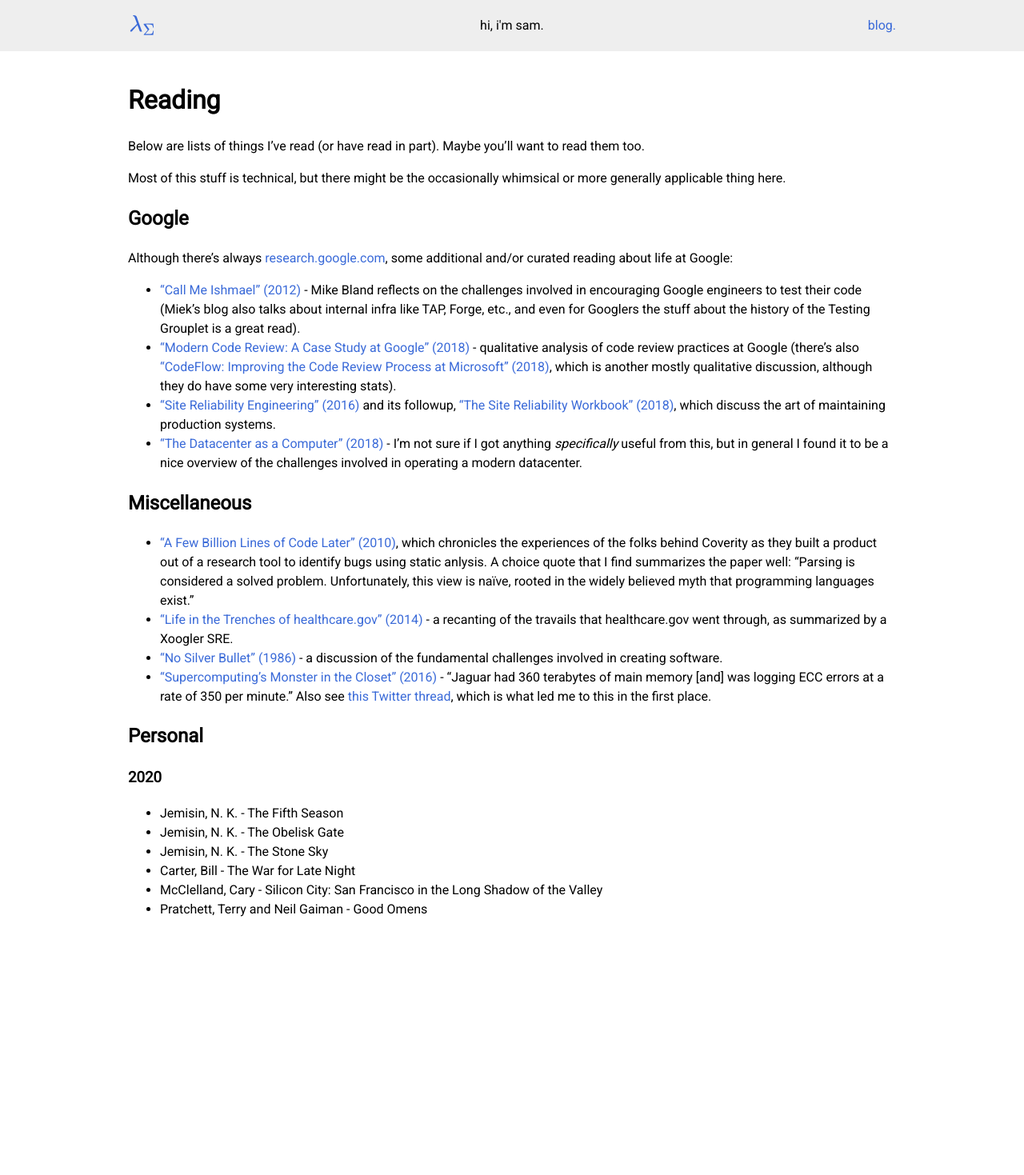
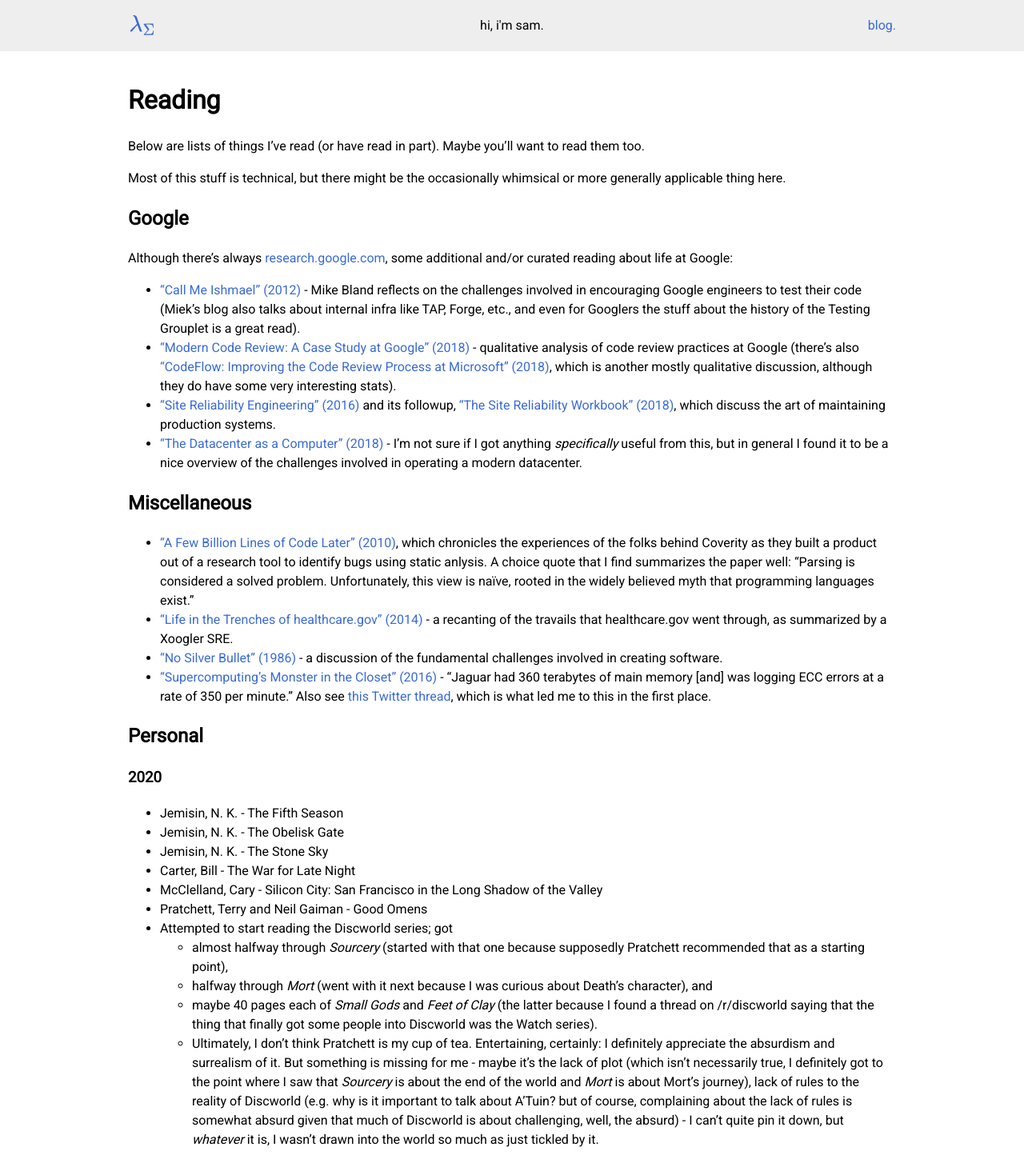
Before and after one commit to sxlijin/sxlijin.github.io, a Jekyll site: the page built from reading.md, in a window 1280 px wide. Shown: the whole page at 80% size. Built offline with Jekyll 4.4.1, drawn with Linux system fonts in a browser that asks for light colours; our own code applies the rules of GitHub Pages for plain Markdown files; before the commit the page ends 1181 px from its top, so only the background shows below that.

Commit message:
add my attempt to foray into discworld

```diff
--- a/reading.md
+++ b/reading.md
@@ -30,3 +30,8 @@ Although there's always [research.google.com](research.google.com), some additio
 * Carter, Bill - The War for Late Night
 * McClelland, Cary - Silicon City: San Francisco in the Long Shadow of the Valley
 * Pratchett, Terry and Neil Gaiman - Good Omens
+* Attempted to start reading the Discworld series; got
+  * almost halfway through *Sourcery* (started with that one because supposedly Pratchett recommended that as a starting point),
+  * halfway through *Mort* (went with it next because I was curious about Death's character), and
+  * maybe 40 pages each of *Small Gods* and *Feet of Clay* (the latter because I found a thread on /r/discworld saying that the thing that finally got some people into Discworld was the Watch series).
+  * Ultimately, I don't think Pratchett is my cup of tea. Entertaining, certainly: I definitely appreciate the absurdism and surrealism of it. But something is missing for me - maybe it's the lack of plot (which isn't necessarily true, I definitely got to the point where I saw that *Sourcery* is about the end of the world and *Mort* is about Mort's journey), lack of rules to the reality of Discworld (e.g. why is it important to talk about A'Tuin? but of course, complaining about the lack of rules is somewhat absurd given that much of Discworld is about challenging, well, the absurd) - I can't quite pin it down, but *whatever* it is, I wasn't drawn into the world so much as just tickled by it.
```
